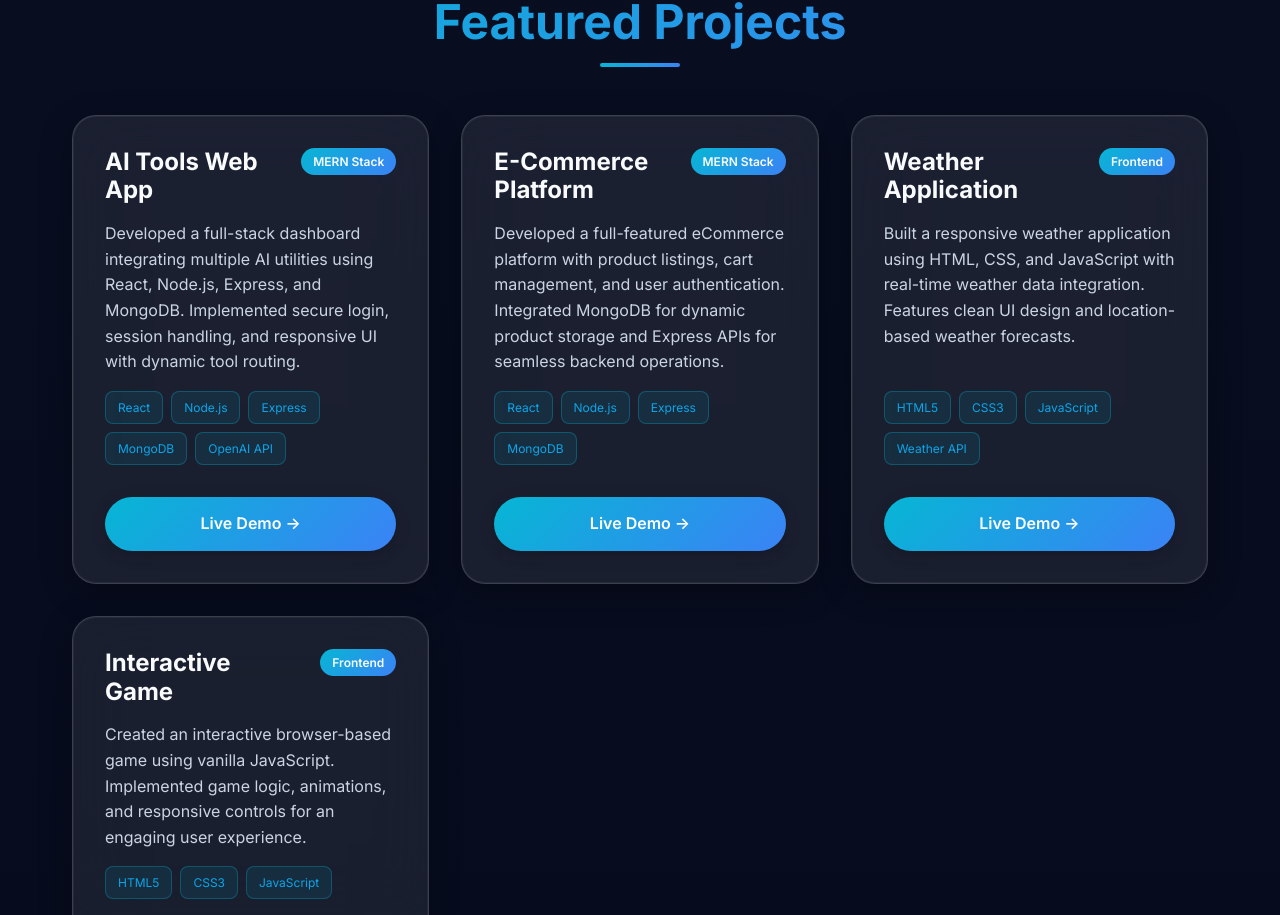
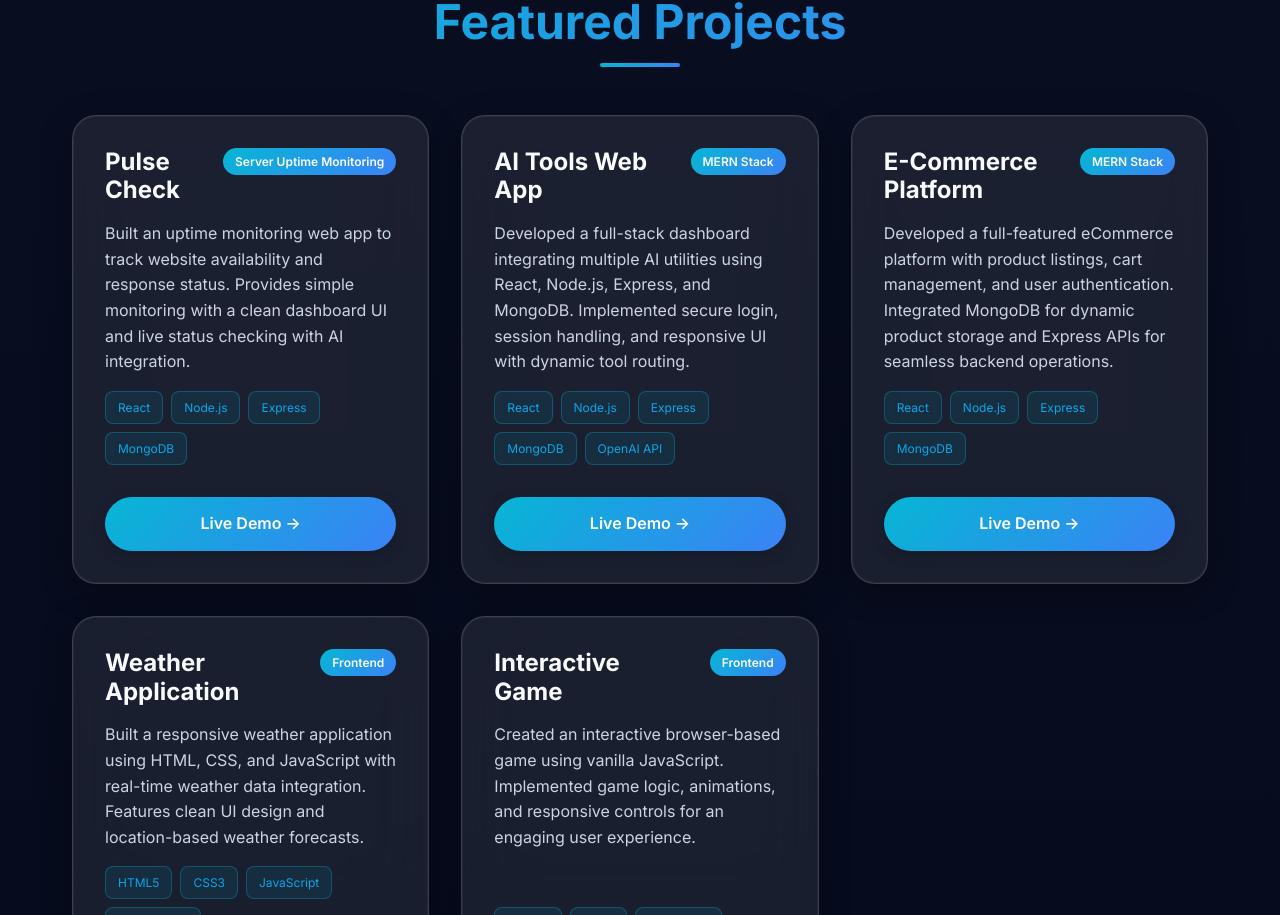
Before and after one commit to YugSudani/yug-portfolio, a React (Vite) app: page / in a window 1280 px wide. Shown: the part 3036-3951 px from the top of the page. Built offline with nearby package versions, Linux system fonts and the light colour scheme.

Commit message:
feat: uptime project addison

```diff
--- a/src/components/Projects/Projects.css
+++ b/src/components/Projects/Projects.css
@@ -64,6 +64,11 @@
     margin-top: 1rem;
     width: 100%;
     justify-content: center;
+    color: white;
+}
+
+.project-link:hover {
+    color: white;
 }
 
 @media (max-width: 768px) {
--- a/src/components/Projects/Projects.jsx
+++ b/src/components/Projects/Projects.jsx
@@ -5,6 +5,13 @@ const Projects = () => {
     const addToRefs = useScrollAnimation(0.3);
 
     const projects = [
+        {
+            title: 'Pulse Check',
+            badge: 'Server Uptime Monitoring',
+            description: 'Built an uptime monitoring web app to track website availability and response status. Provides simple monitoring with a clean dashboard UI and live status checking with AI integration.',
+            tech: ['React', 'Node.js', 'Express', 'MongoDB'],
+            link: 'http://pulse-check-5qky.onrender.com/'
+        },
         {
             title: 'AI Tools Web App',
             badge: 'MERN Stack',
```
